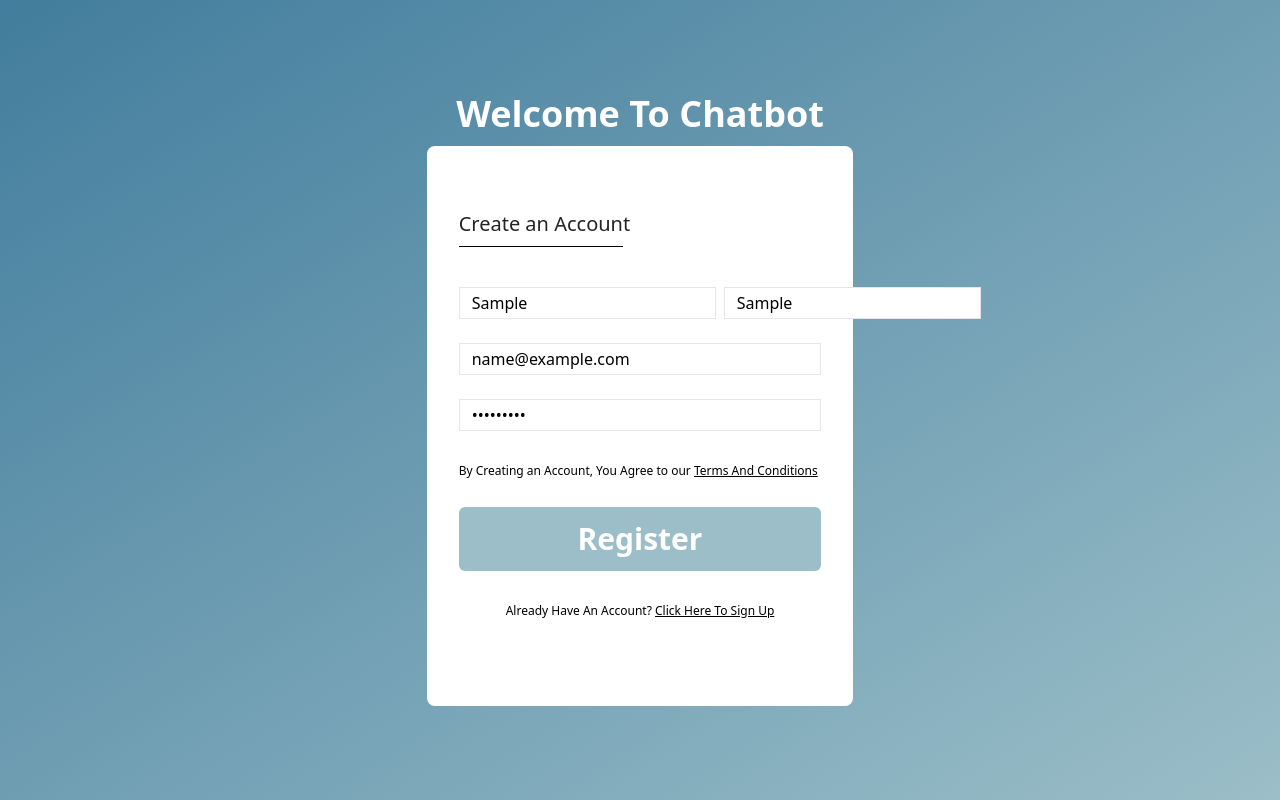
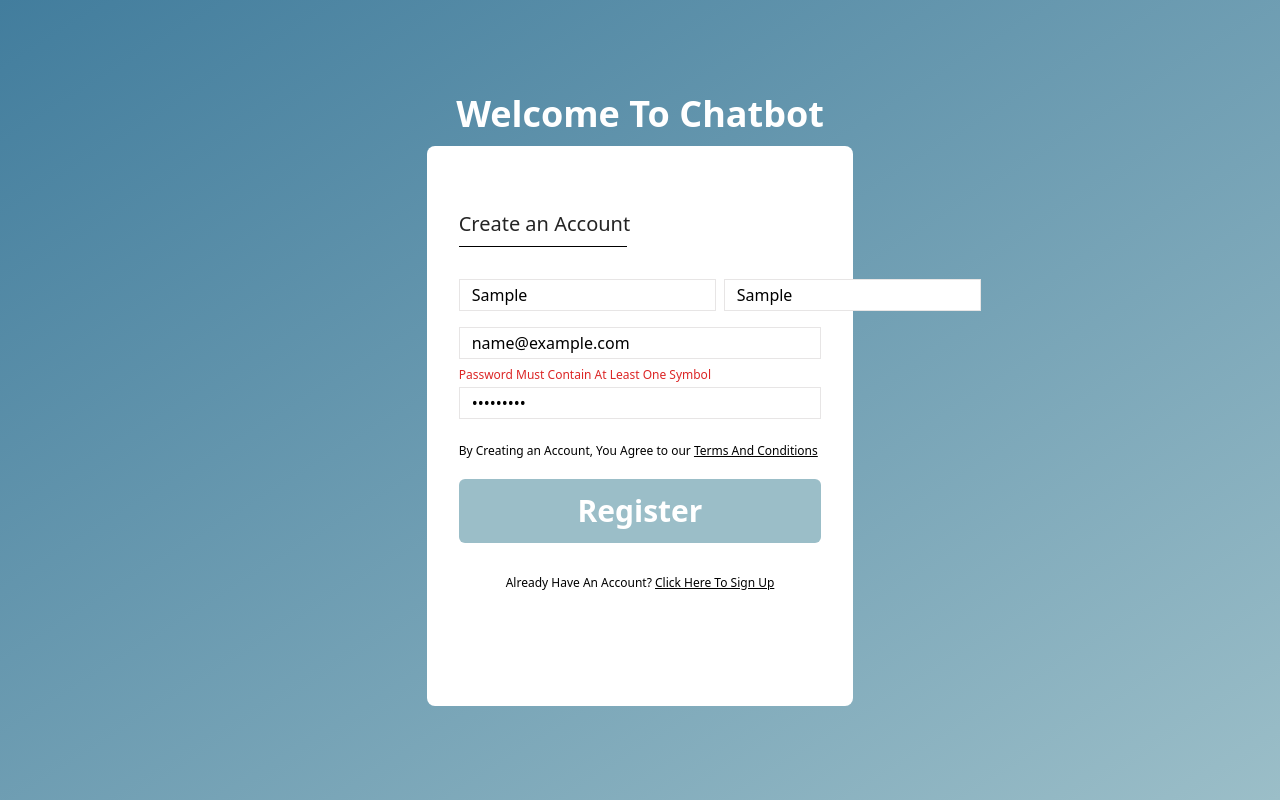
Before and after one commit to nedaskibildis/Chatbot, a React (Vite) app: page /Register in a window 1280 px wide. Both pictures are taken after typing "Sample", "Sample", "name@example.com", "Sample123" into the empty fields and a click on the button "Register". Built offline with nearby package versions, Linux system fonts and the light colour scheme; no server answers.

Commit message:
Added error handling for email and password

```diff
--- /dev/null
+++ b/src/components/errorMessage.jsx
@@ -0,0 +1,15 @@
+
+import React from "react";
+
+export default function errorMessage({ errorMessage, onClose }) {
+    if(!errorMessage) {
+        return null;
+    }
+
+    return (
+        <div className="bg-red-900">
+            <button onClick={onClose}>X</button>
+            <p>{errorMessage}</p>
+        </div>
+    )
+}
--- a/src/pages/Register.jsx
+++ b/src/pages/Register.jsx
@@ -1,19 +1,35 @@
-import React from "react";
+import React, { useEffect } from "react";
 import axios from "axios";
 import {useNavigate} from "react-router-dom"
 import { useState } from "react"
+
+import errorMessage from "../components/errorMessage";
 
 
 export default function Register() {
 
     const navigate = useNavigate();
 
+    const [errorMessage, setErrorMessage ]= useState("");
+    const [pErrorMessage, setPErrorMessage ]= useState("");
+
+    const [password, setPassword] = useState("");
     const [formData, setFormData] = useState({
         firstname: '',
         lastname: '',
         email: '',
         password: ''
     });
+
+    const handlePasswordChange = (e) => {
+        setPassword(e.target.value);
+    }
+
+        useEffect(() => {
+            if(password.trim() !== ''){
+                checkPassword();
+            }
+            }, [password]);
 
     const handleChange = (e) => {
         const { name, value } = e.target;
@@ -22,6 +38,23 @@ export default function Register() {
         [name]: value,
         }));
     };
+
+  const hideError = () => {
+    setErrorMessage(null);
+  }
+
+  const checkPassword = () => {
+    if (password.length < 8) {
+        setPErrorMessage("Password Must Be At Least 8 Characters long");
+    } else if (!/[A-Z]/.test(password)) {
+        setPErrorMessage("Password Must Contain At Least 1 Capital Letter");
+    } else if (!/[!@#$%^&*()_+{}\[\]:;<>,.?~\\/-]/.test(password)) {
+        setPErrorMessage("Password Must Contain At Least One Symbol");
+    } else {
+        setPErrorMessage(null);
+    }
+
+  }
 
     const handleSubmit = async(e) => {
         e.preventDefault();
@@ -36,7 +69,11 @@ export default function Register() {
             })
             navigate("/login")
         } catch(err) {
-            console.log(err);
+            if (err.response && err.response.status == 409) {
+                setErrorMessage("Email Already In Use, Please Try Again!");
+            } if (err.response && err.response.status == 401) {
+                setPErrorMessage("Password Must Contain At Least 8 Letters, 1 Uppercase, and 1 Symbol")
+            }
         }
     }
 
@@ -45,7 +82,7 @@ export default function Register() {
             <h1 className="mb-3 text-4xl text-white font-bold">Welcome To Chatbot</h1>
             <div className="min-w-[400px] w-1/3 bg-white h-[70vh] rounded-lg">
                 <form action="" onChange={handleChange} onSubmit={handleSubmit} className="flex flex-col h-full w-full">
-                <div className="grid grid-cols-2 gap-4 p-8">
+                <div className="grid grid-cols-2 gap-2 p-8">
                     <div className="col-span-1 mt-8">
                         <h3 className="text-xl text-primaryBlack font-medium mb-2">Create an Account</h3>
                         <div className="w-[95%] h-[1px] bg-black text-center mb-4"></div>
@@ -55,8 +92,18 @@ export default function Register() {
                         <input type="text" name="firstname" id="firstname" className="mr-1 h-8 border-[1px] border-primaryGray p-3 flex-1" placeholder="First"/>
                         <input type="text" name="lastname" id="lastname" className="ml-1 h-8 border-[1px] border-primaryGray p-3 flex-1" placeholder="Last"/>
                     </div>
-                        <input type="email" name="email" id="email" className="mx-auto h-8 border-[1px] border-primaryGray mb-2 col-span-2 p-3 w-full" placeholder="Email"/>
-                        <input type="password" name="password" id="password" className="mx-auto h-8 border-[1px] border-primaryGray mb-4 col-span-2 p-3 w-full" placeholder="Password"/>
+                        <div className="col-span-2">
+                        {errorMessage && (
+                            <p className="col-span-2 text-xs mb-1 text-red-600">{errorMessage}</p>
+                        )}
+                        <input type="email" name="email" id="email" className="mx-auto h-8 border-[1px] border-primaryGray col-span-2 p-3 w-full" placeholder="Email"/>
+                        </div>
+                        <div className="col-span-2">
+                            {pErrorMessage && (
+                                <p className="col-span-2 text-xs mb-1 text-red-600">{pErrorMessage}</p>
+                            )}
+                            <input type="password" onChange={handlePasswordChange} name="password" id="password" className="mx-auto h-8 border-[1px] border-primaryGray mb-4 col-span-2 p-3 w-full" placeholder="Password"/>
+                        </div>
                         <p className="col-span-2 text-xs">By Creating an Account, You Agree to our <a href="/" className="underline">Terms And Conditions</a></p>
                         <button type="submit" className="col-span-2 bg-lightBlue w-full rounded-md h-16 text-3xl font-bold text-white mt-3">Register</button>
                     </div>
```
Also changed, not shown: 1 other file (tests, documents, lock files or other folders). Lines whose indentation alone changed are shown as unchanged.
